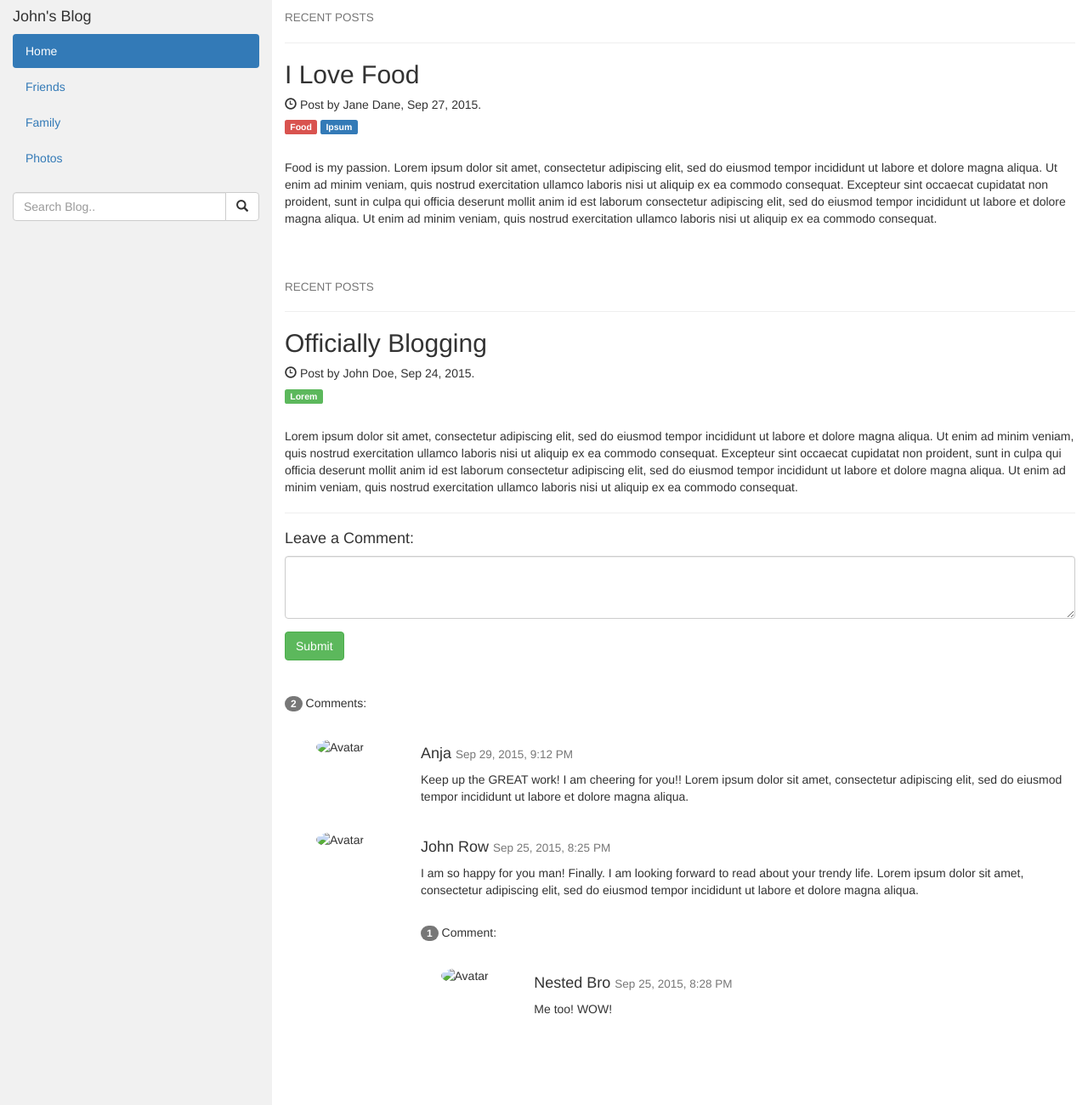
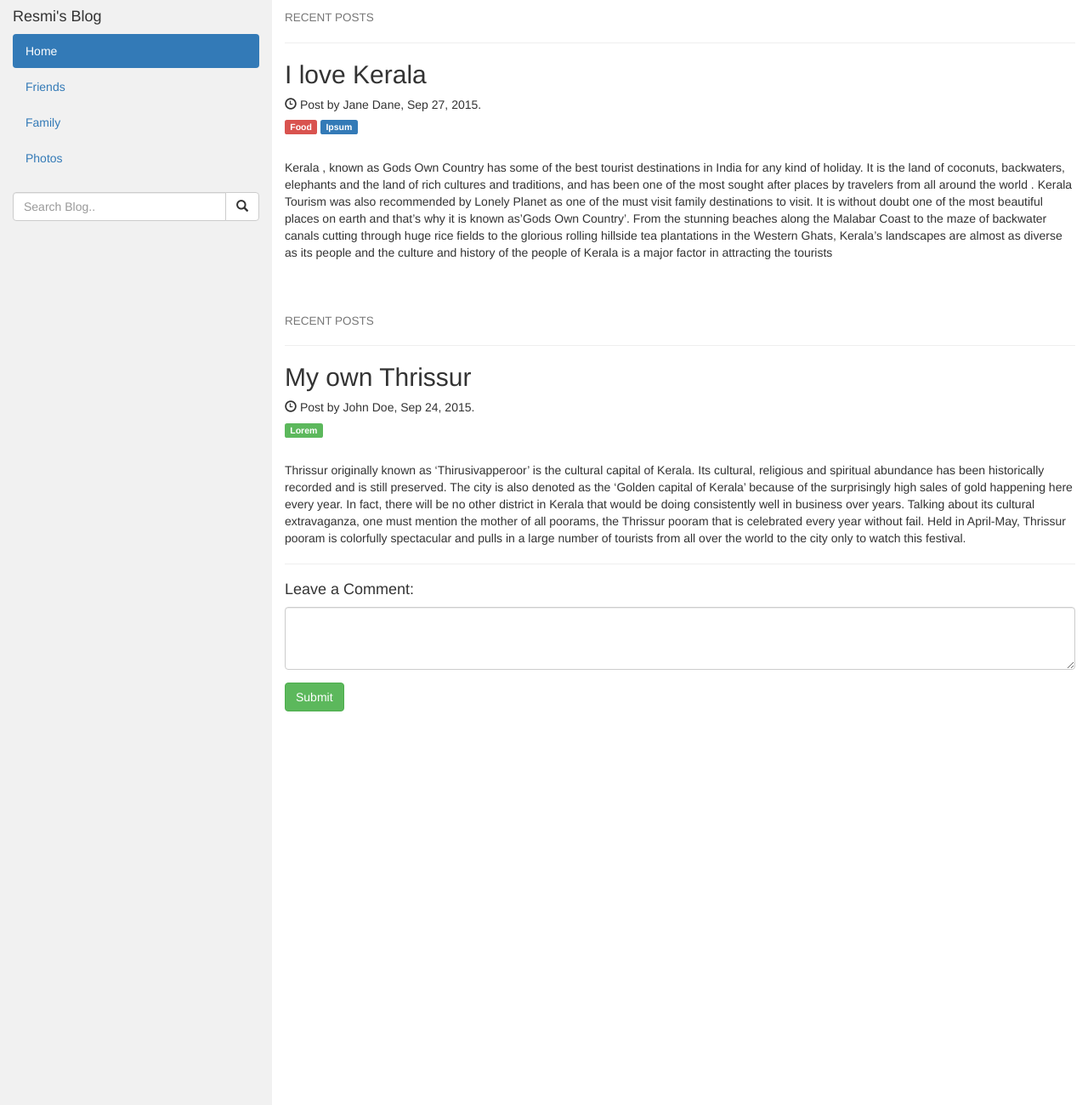
Before and after one commit to ResmiNikhil/BlogProject, a plain HTML site: page index.html in a window 1280 px wide. Shown: the top 1300 px of the page at 85% size. Drawn offline with nearby package versions, Linux system fonts and the light colour scheme.

Commit message:
Updating the index file

```diff
--- a/index.html
+++ b/index.html
@@ -39,7 +39,7 @@
 <div class="container-fluid">
   <div class="row content">
     <div class="col-sm-3 sidenav">
-      <h4>John's Blog</h4>
+      <h4>Resmi's Blog</h4>
       <ul class="nav nav-pills nav-stacked">
         <li class="active"><a href="#section1">Home</a></li>
         <li><a href="#section2">Friends</a></li>
@@ -59,18 +59,20 @@
     <div class="col-sm-9">
       <h4><small>RECENT POSTS</small></h4>
       <hr>
-      <h2>I Love Food</h2>
+      <h2>I love Kerala</h2>
       <h5><span class="glyphicon glyphicon-time"></span> Post by Jane Dane, Sep 27, 2015.</h5>
       <h5><span class="label label-danger">Food</span> <span class="label label-primary">Ipsum</span></h5><br>
-      <p>Food is my passion. Lorem ipsum dolor sit amet, consectetur adipiscing elit, sed do eiusmod tempor incididunt ut labore et dolore magna aliqua. Ut enim ad minim veniam, quis nostrud exercitation ullamco laboris nisi ut aliquip ex ea commodo consequat. Excepteur sint occaecat cupidatat non proident, sunt in culpa qui officia deserunt mollit anim id est laborum consectetur adipiscing elit, sed do eiusmod tempor incididunt ut labore et dolore magna aliqua. Ut enim ad minim veniam, quis nostrud exercitation ullamco laboris nisi ut aliquip ex ea commodo consequat.</p>
+      <p>Kerala , known as Gods Own Country has some of the best tourist destinations in India for any kind of holiday. It is the land of coconuts, backwaters, elephants and the land of rich cultures and traditions, and has been one of the most sought after places by travelers from all around the world . Kerala Tourism was also recommended by Lonely Planet as one of the must visit family destinations to visit.
+
+        It is without doubt one of the most beautiful places on earth and that’s why it is known as’Gods Own Country’. From the stunning beaches along the Malabar Coast to the maze of backwater canals cutting through huge rice fields to the glorious rolling hillside tea plantations in the Western Ghats, Kerala’s landscapes are almost as diverse as its people and the culture and history of the people of Kerala is a major factor in attracting the tourists</p>
       <br><br>
 
       <h4><small>RECENT POSTS</small></h4>
       <hr>
-      <h2>Officially Blogging</h2>
+      <h2>My own Thrissur</h2>
       <h5><span class="glyphicon glyphicon-time"></span> Post by John Doe, Sep 24, 2015.</h5>
       <h5><span class="label label-success">Lorem</span></h5><br>
-      <p>Lorem ipsum dolor sit amet, consectetur adipiscing elit, sed do eiusmod tempor incididunt ut labore et dolore magna aliqua. Ut enim ad minim veniam, quis nostrud exercitation ullamco laboris nisi ut aliquip ex ea commodo consequat. Excepteur sint occaecat cupidatat non proident, sunt in culpa qui officia deserunt mollit anim id est laborum consectetur adipiscing elit, sed do eiusmod tempor incididunt ut labore et dolore magna aliqua. Ut enim ad minim veniam, quis nostrud exercitation ullamco laboris nisi ut aliquip ex ea commodo consequat.</p>
+      <p>Thrissur originally known as ‘Thirusivapperoor’ is the cultural capital of Kerala. Its cultural, religious and spiritual abundance has been historically recorded and is still preserved. The city is also denoted as the ‘Golden capital of Kerala’ because of the surprisingly high sales of gold happening here every year. In fact, there will be no other district in Kerala that would be doing consistently well in business over years. Talking about its cultural extravaganza, one must mention the mother of all poorams, the Thrissur pooram that is celebrated every year without fail. Held in April-May, Thrissur pooram is colorfully spectacular and pulls in a large number of tourists from all over the world to the city only to watch this festival.</p>
       <hr>
 
       <h4>Leave a Comment:</h4>
@@ -81,38 +83,6 @@
         <button type="submit" class="btn btn-success">Submit</button>
       </form>
       <br><br>
-
-      <p><span class="badge">2</span> Comments:</p><br>
-
-      <div class="row">
-        <div class="col-sm-2 text-center">
-          <img src="bandmember.jpg" class="img-circle" height="65" width="65" alt="Avatar">
-        </div>
-        <div class="col-sm-10">
-          <h4>Anja <small>Sep 29, 2015, 9:12 PM</small></h4>
-          <p>Keep up the GREAT work! I am cheering for you!! Lorem ipsum dolor sit amet, consectetur adipiscing elit, sed do eiusmod tempor incididunt ut labore et dolore magna aliqua.</p>
-          <br>
-        </div>
-        <div class="col-sm-2 text-center">
-          <img src="bird.jpg" class="img-circle" height="65" width="65" alt="Avatar">
-        </div>
-        <div class="col-sm-10">
-          <h4>John Row <small>Sep 25, 2015, 8:25 PM</small></h4>
-          <p>I am so happy for you man! Finally. I am looking forward to read about your trendy life. Lorem ipsum dolor sit amet, consectetur adipiscing elit, sed do eiusmod tempor incididunt ut labore et dolore magna aliqua.</p>
-          <br>
-          <p><span class="badge">1</span> Comment:</p><br>
-          <div class="row">
-            <div class="col-sm-2 text-center">
-              <img src="bird.jpg" class="img-circle" height="65" width="65" alt="Avatar">
-            </div>
-            <div class="col-xs-10">
-              <h4>Nested Bro <small>Sep 25, 2015, 8:28 PM</small></h4>
-              <p>Me too! WOW!</p>
-              <br>
-            </div>
-          </div>
-        </div>
-      </div>
     </div>
   </div>
 </div>
```
